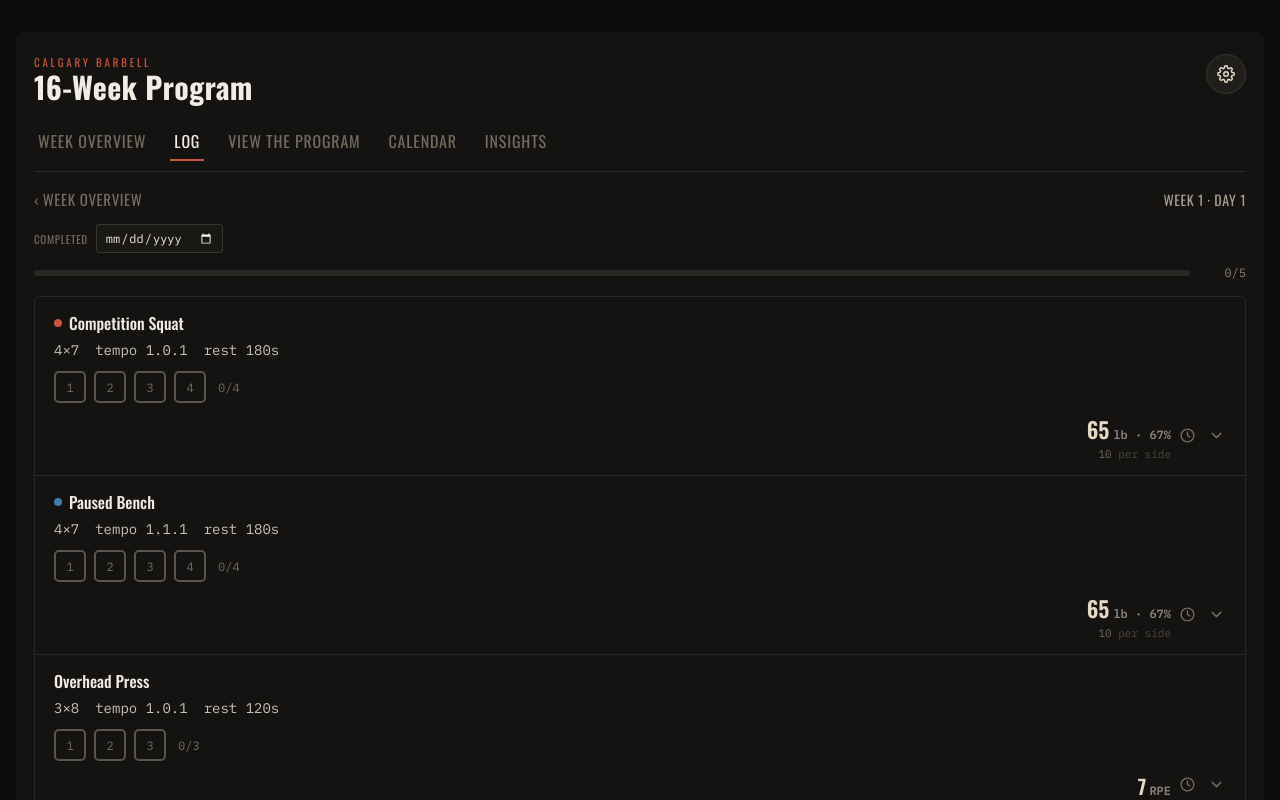
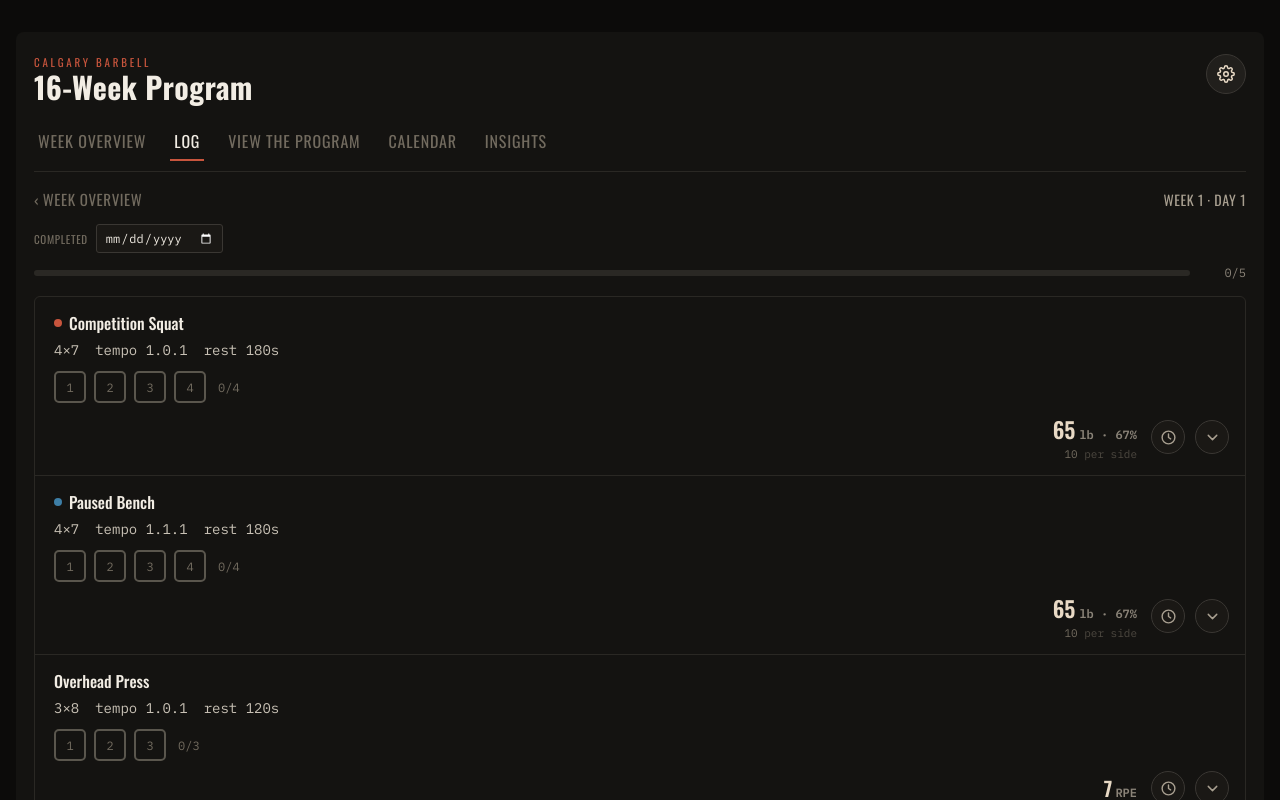
Before and after one commit to jackw91/CBB_App_V3, a React (Vite) app: page / in a window 1280 px wide. Both pictures are taken after a click on the button "LOG". Shown: the top 800 px of the page. Built offline with nearby package versions, Linux system fonts and the light colour scheme.

Commit message:
Update App.jsx

```diff
--- a/src/App.jsx
+++ b/src/App.jsx
@@ -659,20 +659,33 @@
           </span>
         </div>
 
-        <div className="cb-row-bottom" style={{ display: "flex", alignItems: "center", justifyContent: "flex-end", marginTop: 10, gap: 4 }}>
+        <div className="cb-row-bottom" style={{ display: "flex", alignItems: "center", justifyContent: "flex-end", marginTop: 10, gap: 14 }}>
           <div className="cb-load" style={{ flex: 1, minWidth: 0, textAlign: "right" }}>
             <LoadDisplay entry={entry} maxesLb={maxesLb} unit={unit} roundToLb={roundToLb} roundToKg={roundToKg} barType={barType} />
           </div>
-          <div style={{ display: "flex", alignItems: "center", gap: 4, flexShrink: 0 }}>
+          <div style={{ display: "flex", alignItems: "center", gap: 10, flexShrink: 0 }}>
             {onOpenHistory && (
               <button
+                className="cb-icon-btn"
                 onClick={(e) => {
                   e.stopPropagation();
                   onOpenHistory(entry.exercise);
                 }}
                 aria-label="View history for this exercise"
                 title="History"
-                style={{ background: "transparent", border: "none", color: "#726b5f", cursor: "pointer", padding: 4, flexShrink: 0 }}
+                style={{
+                  width: 34,
+                  height: 34,
+                  display: "flex",
+                  alignItems: "center",
+                  justifyContent: "center",
+                  background: "#1a1815",
+                  border: "1px solid #3a3733",
+                  borderRadius: "50%",
+                  color: "#a89f90",
+                  cursor: "pointer",
+                  flexShrink: 0,
+                }}
               >
                 <svg width="17" height="17" viewBox="0 0 24 24" fill="none" stroke="currentColor" strokeWidth="2">
                   <circle cx="12" cy="12" r="9" />
@@ -681,12 +694,25 @@
               </button>
             )}
             <button
+              className="cb-icon-btn"
               onClick={(e) => {
                 e.stopPropagation();
                 onToggleExpand(idx);
               }}
               aria-label="Log actual performance"
-              style={{ background: "transparent", border: "none", color: "#726b5f", cursor: "pointer", padding: 4, flexShrink: 0 }}
+              style={{
+                width: 34,
+                height: 34,
+                display: "flex",
+                alignItems: "center",
+                justifyContent: "center",
+                background: "#1a1815",
+                border: "1px solid #3a3733",
+                borderRadius: "50%",
+                color: "#a89f90",
+                cursor: "pointer",
+                flexShrink: 0,
+              }}
             >
               <svg width="17" height="17" viewBox="0 0 24 24" fill="none" stroke="currentColor" strokeWidth="2" style={{ transform: expanded ? "rotate(180deg)" : "none", transition: "transform 0.15s" }}>
                 <path d="M6 9l6 6 6-6" strokeLinecap="round" strokeLinejoin="round" />
@@ -2263,6 +2289,9 @@
           .cb-set-box { width: 44px !important; height: 44px !important; border-radius: 7px !important; }
           .cb-set-box svg { width: 20px !important; height: 20px !important; }
           .cb-set-box span { font-size: 14px !important; }
+          .cb-row-bottom { gap: 18px !important; }
+          .cb-row-bottom > div:last-child { gap: 14px !important; }
+          .cb-icon-btn { width: 40px !important; height: 40px !important; }
         }
       `}</style>
 
```
